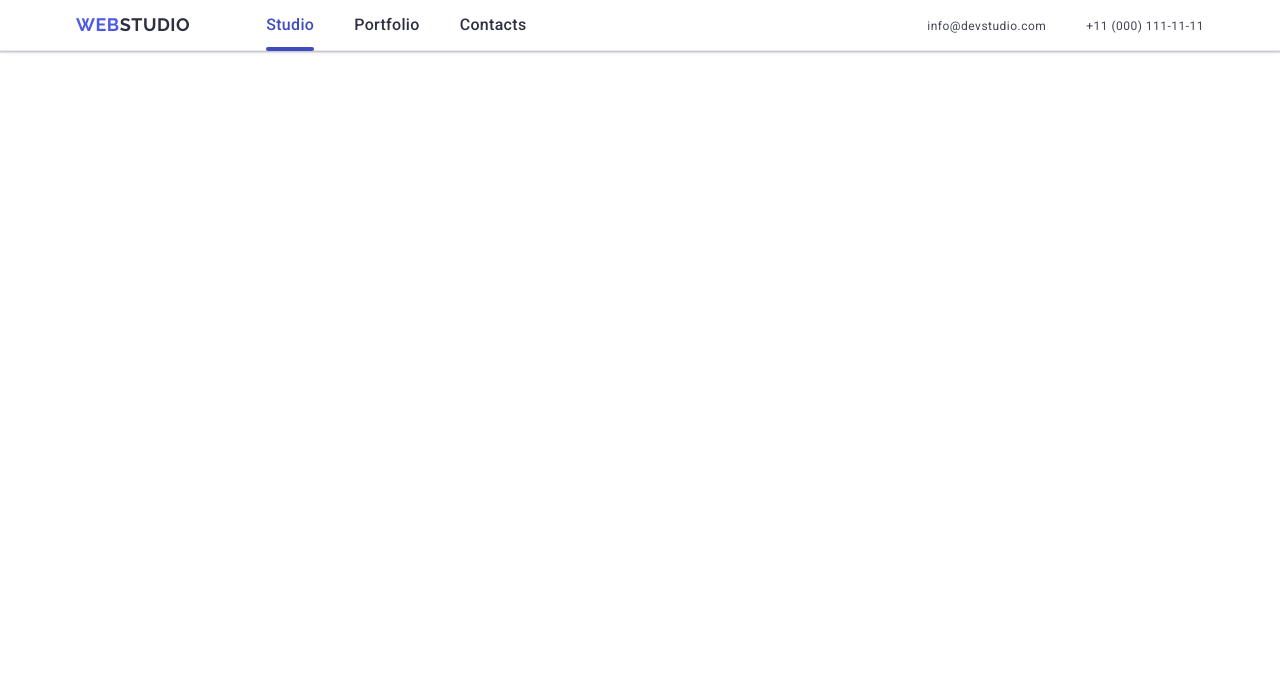
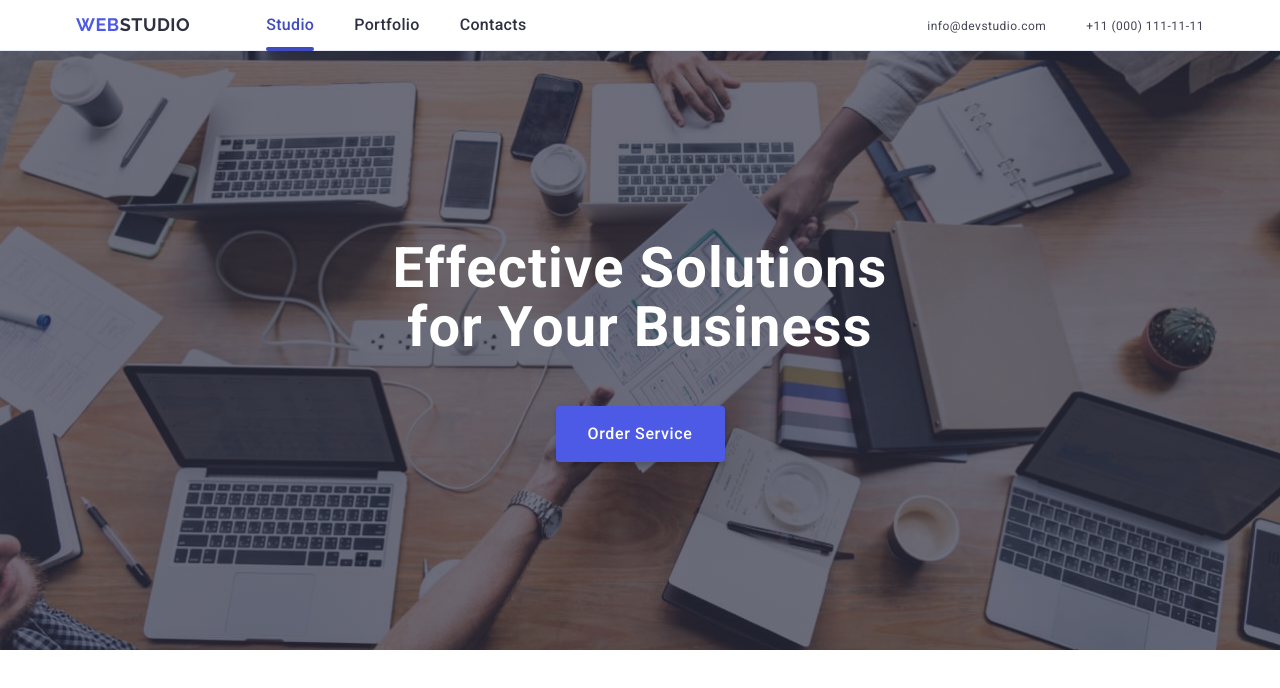
Before and after one commit to AJ-Andrzej/goit-markup-hw-06, a plain HTML site: page index.html in a window 1280 px wide. Drawn offline with nearby package versions, Linux system fonts and the light colour scheme.

Commit message:
adapitive-herou

```diff
--- a/css/styles.css
+++ b/css/styles.css
@@ -352,5 +352,129 @@ p {
     .contact-link:focus {
         color: #404BBF;
 }
+}
 /* =======/HEADER DESKTOP========= */
 /* =======/HEADER STAYLES========= */
+
+/* =======Effective Solutions========= */
+/* =======Phone========= */
+.top-section {
+    background-color: #2E2F42;
+    padding-top: 72px;
+    padding-bottom: 72px;
+    margin-bottom: 48px;
+    background-image:
+        linear-gradient(rgba(46, 47, 66, 0.7), rgba(46, 47, 66, 0.7)),
+        url(../images/office-phone.jpg);
+    background-size: cover;
+    max-width: 320px;
+    background-repeat: no-repeat;
+    background-position: center;
+    margin-left: auto;
+    margin-right: auto;
+}
+@media screen and (min-resolution: 192dpi),
+screen and (min-resolution: 2dppx),
+screen and (min-device-pixel-ratio: 2),
+ {
+    .top-section{
+    background-image:
+        linear-gradient(rgba(46, 47, 66, 0.7), rgba(46, 47, 66, 0.7)),
+        url(../images/office-phone@2x.jpg);
+    }
+}
+.main-titel {
+    color: #FFF;
+    text-align: center;
+    font-size: 36px;
+    font-weight: 700;
+    line-height: 1.11;
+    letter-spacing: 0.02em;
+    text-transform: capitalize;
+    max-width: 200px;
+    margin-left: auto;
+    margin-right: auto;
+    margin-bottom: 72px;
+}
+
+.order-bt {
+    display: block;
+    font-family: inherit;
+    background-color: #4D5AE5;
+    box-shadow: 0px 4px 4px 0px rgba(0, 0, 0, 0.15);
+    color: #FFF;
+    font-size: 16px;
+    font-weight: 500;
+    line-height: 1.5;
+    letter-spacing: 0.04em;
+    margin-left: auto;
+    margin-right: auto;
+    border-radius: 4px;
+    height: 56px;
+    border: none;
+    min-width: 169px;
+}
+/* =======/Phone========= */
+/* =======Tablet========= */
+@media screen and (min-width: 768px) {
+.top-section {
+    padding-top: 112px;
+    padding-bottom: 112px;
+    background-image:
+        linear-gradient(rgba(46, 47, 66, 0.7), rgba(46, 47, 66, 0.7)),
+        url(../images/office-tablet.jpg);
+    background-size: cover;
+    max-width: 768px;
+}
+
+@media screen and (min-resolution: 192dpi),
+screen and (min-resolution: 2dppx),
+screen and (min-device-pixel-ratio: 2),
+{
+.top-section {
+    background-image:
+        linear-gradient(rgba(46, 47, 66, 0.7), rgba(46, 47, 66, 0.7)),
+        url(../images/office-tablet@2x.jpg);
+}
+}
+.main-titel {
+    font-size: 56px;
+    line-height: 1.07;
+    max-width: 496px;
+    margin-bottom: 36px;
+    text-transform: none;
+}
+}
+/* =======/Tablet========= */
+/* =======Desktop========= */
+@media screen and (min-width: 1158px) {
+    .top-section {
+        padding-top: 188px;
+        padding-bottom: 188px;
+        background-image:
+            linear-gradient(rgba(46, 47, 66, 0.7), rgba(46, 47, 66, 0.7)),
+            url(../images/office-desktop.jpg);
+        background-size: cover;
+        max-width: 1440px;
+    }
+
+    @media screen and (min-resolution: 192dpi),
+    screen and (min-resolution: 2dppx),
+    screen and (min-device-pixel-ratio: 2),
+    {
+    .top-section {
+        background-image:
+            linear-gradient(rgba(46, 47, 66, 0.7), rgba(46, 47, 66, 0.7)),
+            url(../images/office-desktop@2x.jpg);
+    }
+}
+ .main-titel {
+     margin-bottom: 48px;
+ }
+ .order-bt:hover,
+ .order-bt:focus {
+     background-color: #404BBF;
+ }
+}
+/* =======/Desktop========= */
+/* =======/Effective Solutions========= */
--- a/index.html
+++ b/index.html
@@ -67,12 +67,12 @@
 
     <main>
       <!-- Effective Solutions for Your Business -->
-      <!-- <section class="top-section">
+      <section class="top-section">
         <div class="container">
           <h1 class="main-titel">Effective Solutions for Your Business</h1>
           <button class="order-bt" type="button">Order Service</button>
         </div>
-      </section> -->
+      </section>
 
       <!-- Strengths -->
       <!-- <section class="section section-strengths">
```
Also changed, not shown: images/office-desktop.jpg (renamed from images/people-office.jpg), images/office-desktop@2x.jpg (added), images/office-phone.jpg (added), images/office-phone@2x.jpg (added), images/office-tablet.jpg (added), images/office-tablet@2x.jpg (added).
